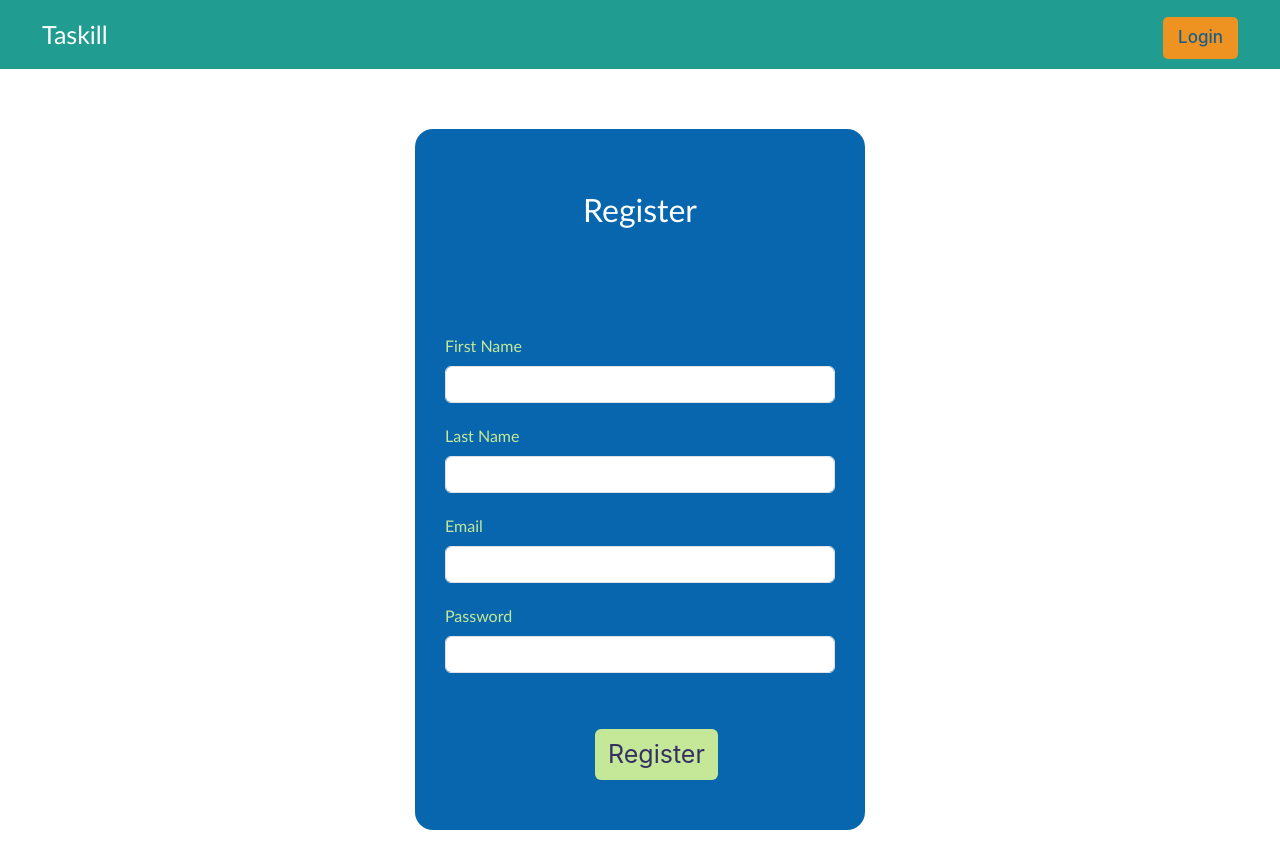
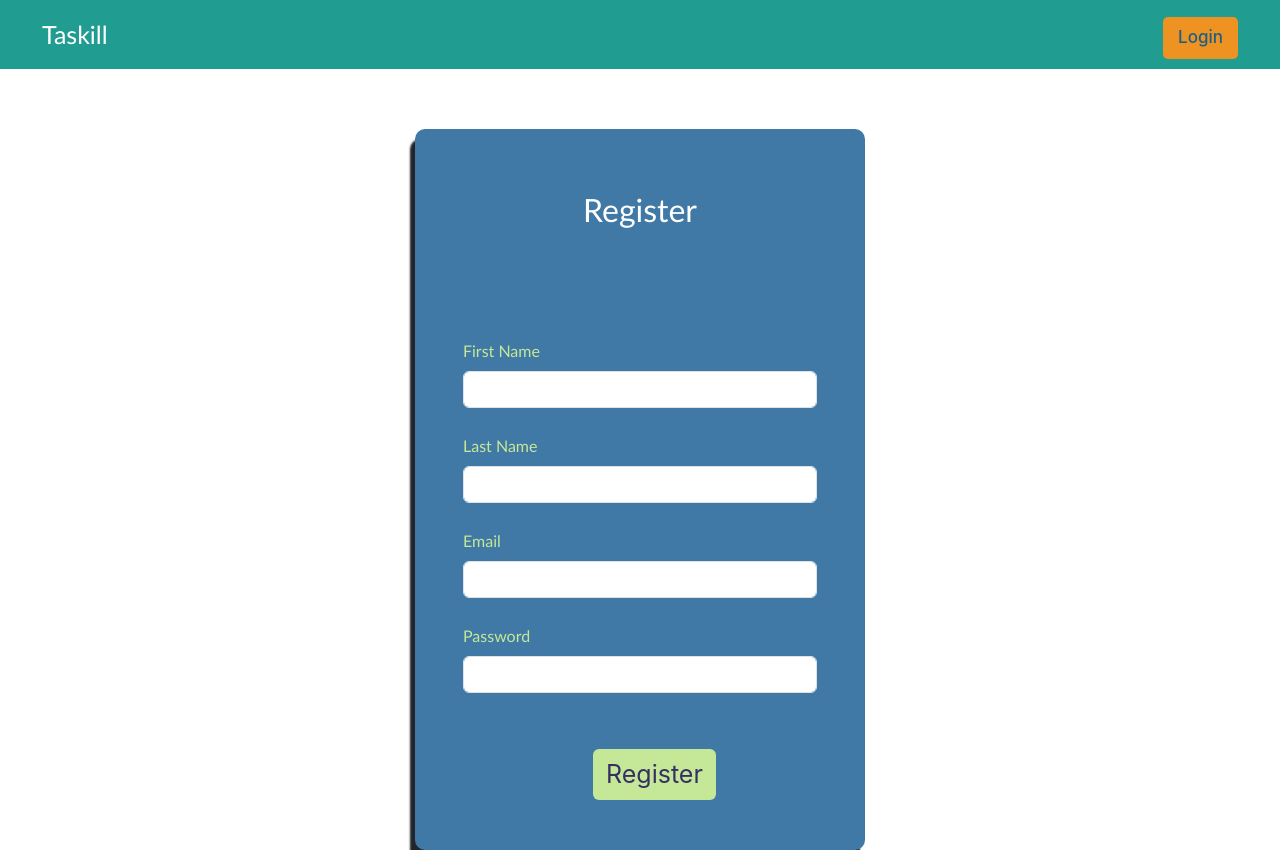
Before and after one commit to m-agour/Taskill-Frontend, a React (Create React App) app: page /register in a window 1280 px wide. Built offline with nearby package versions, Linux system fonts and the light colour scheme.

Commit message:
feat/fix: added logo favicon and some styles

```diff
--- a/public/index.html
+++ b/public/index.html
@@ -2,14 +2,14 @@
 <html lang="en">
   <head>
     <meta charset="utf-8" />
-    <link rel="icon" href="%PUBLIC_URL%/favicon.ico" />
+    <link rel="icon" href="%PUBLIC_URL%/clipboard.png" />
     <meta name="viewport" content="width=device-width, initial-scale=1" />
     <meta name="theme-color" content="#000000" />
     <meta
       name="description"
-      content="Web site created using create-react-app"
+      content="Task Management App"
     />
-    <link rel="apple-touch-icon" href="%PUBLIC_URL%/logo192.png" />
+    <link rel="apple-touch-icon" href="%PUBLIC_URL%/clipboard.png" />
     <!--
       manifest.json provides metadata used when your web app is installed on a
       user's mobile device or desktop. See https://developers.google.com/web/fundamentals/web-app-manifest/
@@ -24,7 +24,7 @@
       work correctly both with client-side routing and a non-root public URL.
       Learn how to configure a non-root public URL by running `npm run build`.
     -->
-    <title>React App</title>
+    <title>Taskill</title>
   </head>
   <body>
     <noscript>You need to enable JavaScript to run this app.</noscript>
--- a/src/components/LoginForm.js
+++ b/src/components/LoginForm.js
@@ -55,7 +55,7 @@ const LoginForm = () => {
             onChange={handleChange}
             required
           />
-          <button type="submit" className="btn register-button">
+          <button type="submit" className="btn login-button">
             Login
           </button>
         </form>
--- a/src/components/RegisterForm.js
+++ b/src/components/RegisterForm.js
@@ -33,8 +33,8 @@ const RegisterForm = () => {
   };
 
   return (
-    <div className="container">
-      <div className="container mt-5 register-div">
+    <div className="container ">
+      <div className="container mt-5 register-div ">
         <div className="register-header-div">
           <h2 className="form-header"> Register</h2>
         </div>
--- a/src/components/styles.css
+++ b/src/components/styles.css
@@ -20,29 +20,44 @@
   color: white;
 }
 
+.auth-main-div {
+  align-content: center;
+  text-align: center;
+  margin-bottom: 50px;
+  color: white;
+}
+
 .register-div {
   max-width: 450px;
-  padding-left: 30px;
-  padding-right: 30px;
+  padding-left: 48px;
+  padding-right: 48px;
   padding-bottom: 10px;
   padding-top: 2px;
   background: rgb(245, 253, 255);
-  border-radius: 18px;
-  background: #0766AD;
-  box-shadow: 4 40px 80px rgba(5, 5, 5, 0.219); /* Add a shadow */
-
+  border-radius: 10px;
+  background: #4079a5;
+  box-shadow: -5px 10px 2px;
 }
 
 .form-text {
   color: #C5E898;
-  font-size: 20px;
+  font-size: 25px;
   font-family: "Trebuchet MS", sans-serif;
 }
 
 
 .register-button {
   margin-top: 40px;
-  margin-left: 150px;
+  margin-left: 130px;
+  margin-bottom: 40px;
+  font-size: 25px;
+  background: #C5E898;
+  color: #363062;
+}
+
+.login-button {
+  margin-top: 40px;
+  margin-left: 140px;
   margin-bottom: 40px;
   font-size: 25px;
   background: #C5E898;
@@ -50,6 +65,10 @@
 }
 
 .register-button:hover {
+  background: #363062;
+  color: #C5E898;
+}
+.login-button:hover {
   background: #363062;
   color: #C5E898;
 }
```
Also changed, not shown: public/clipboard.png (added).
